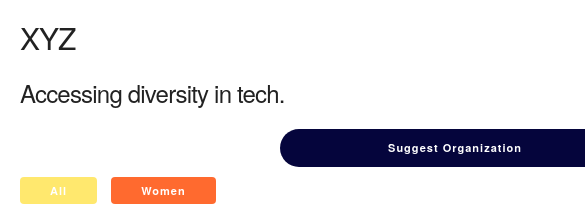
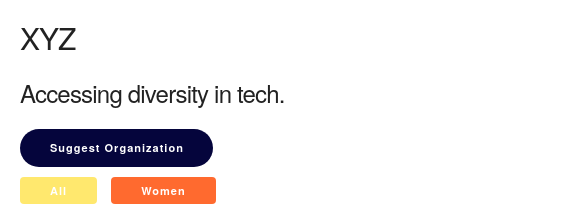
Before and after one commit to calibers/xyz, a website: page index.html in a window 390 px wide. Shown: the top 211 px of the page, 585 px wide, since content can reach past the window. Drawn offline with nearby package versions, Linux system fonts and the light colour scheme.

Commit message:
fixed the responsiveness

```diff
--- a/style.css
+++ b/style.css
@@ -161,6 +161,7 @@ ul.links{
     .eight.columns {
         width: 100%;
     }
+
     .links {
         float: left;
         position:relative;
@@ -211,6 +212,9 @@ ul.links{
         top:120px;
         width:100px;
     }
+    .eight.columns {
+        width: 100%;
+    }
     button#message {
         width: 100%;
         margin-left: 260px;
@@ -231,6 +235,12 @@ ul.links{
     }
     .links .link a {
         padding:5px;
+    }
+}
+@media (max-width: 500px){
+    button#message {
+        width: 55%;
+        margin-left: 0;
     }
 }
 
```
